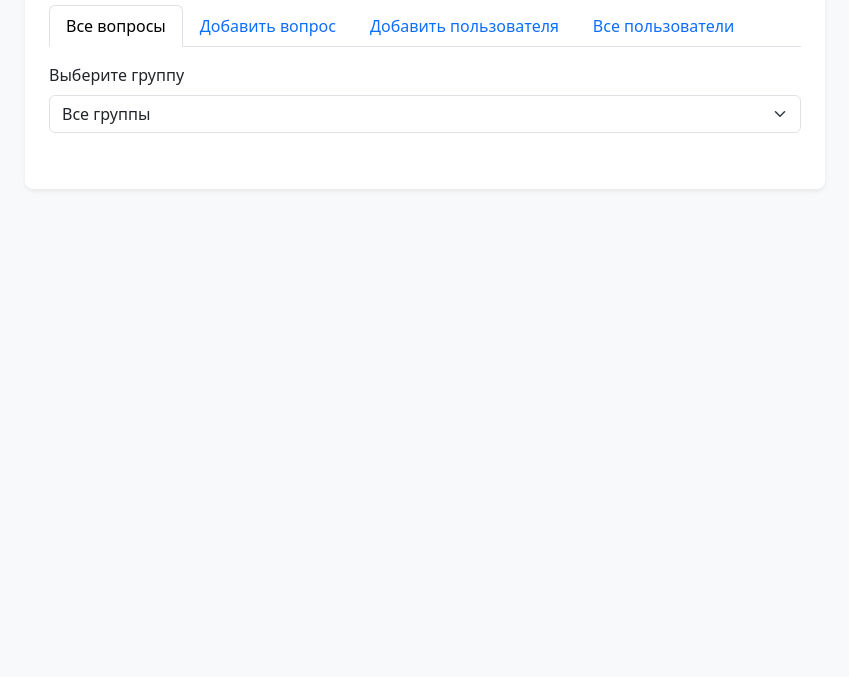
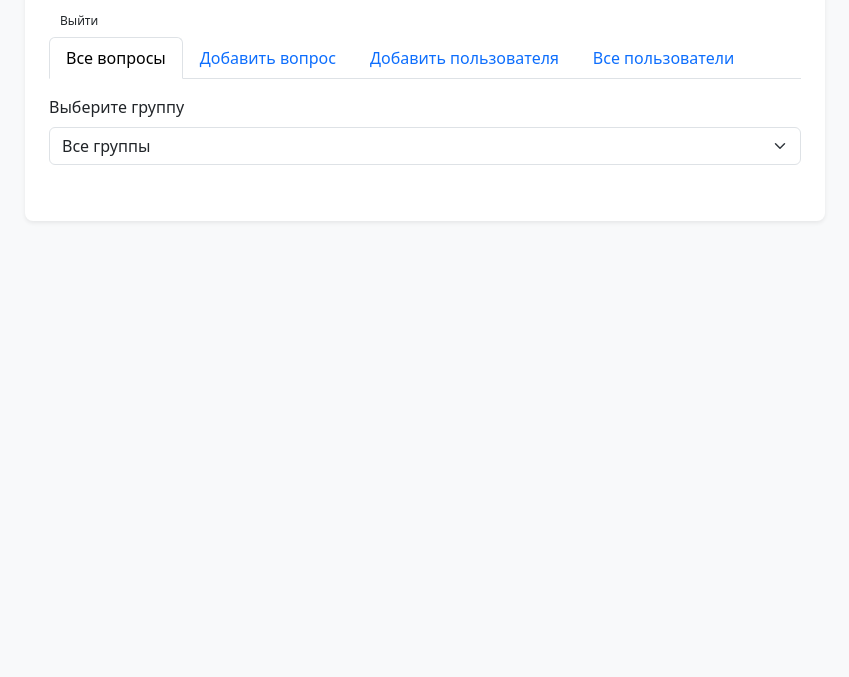
Before and after one commit to vanype/kmibTesting, a website: page public/admin.html in a window 1280 px wide. Shown: the part 123-800 px from the top of the page, without its empty margins (215-1064 px from the left). Drawn offline with nearby package versions, Linux system fonts and the light colour scheme.

Commit message:
fix design

```diff
--- a/public/admin.html
+++ b/public/admin.html
@@ -40,8 +40,14 @@
   </style>
 </head>
 <body>
+
   <div class="container">
+
     <h1 class="text-center mb-4">Админ-панель</h1>
+	<div class="header">
+
+        <a href="index.html" class="btn btn-outline" style="padding: 6px 10px; font-size: 12px;">Выйти</a>
+    </div>
 
     <!-- Навигация -->
     <ul class="nav nav-tabs mb-3" id="adminTabs" role="tablist">
```
